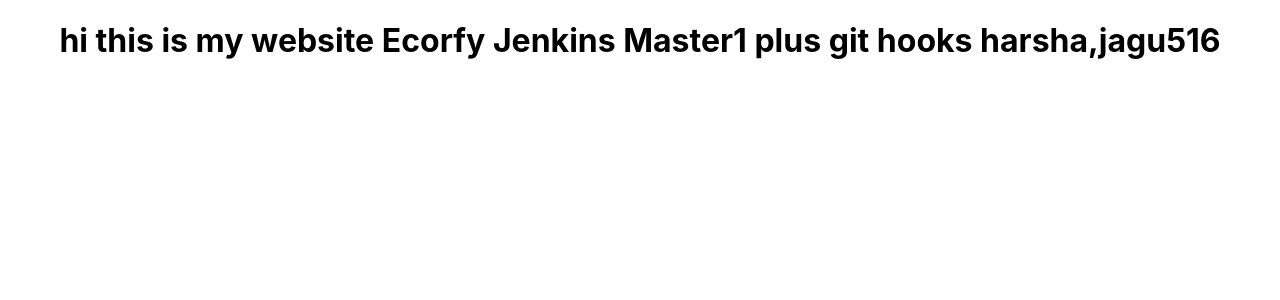
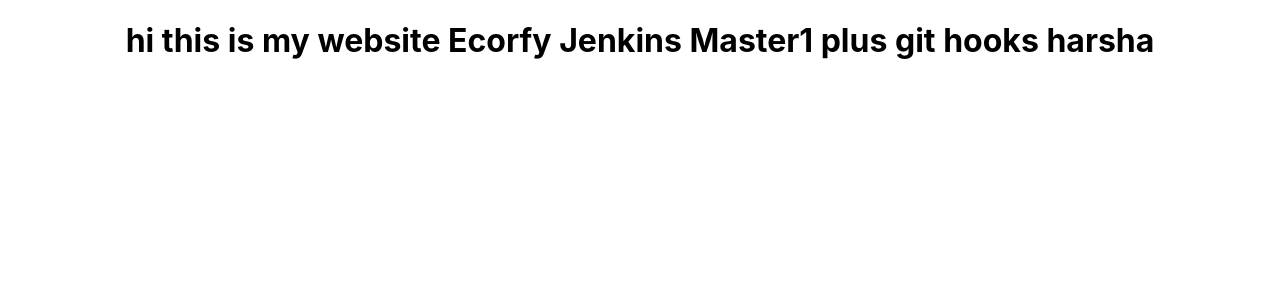
Before and after one commit to codahal/website, a React (Create React App) app: page / in a window 1280 px wide. Shown: the top 300 px of the page. Built offline with nearby package versions, Linux system fonts and the light colour scheme.

Commit message:
smtptest

```diff
--- a/src/App.js
+++ b/src/App.js
@@ -3,7 +3,7 @@ import './App.css';
 function App() {
   return (
     <div className="App">
-      <h1>hi this is my website Ecorfy Jenkins Master1 plus git hooks harsha,jagu516</h1>
+      <h1>hi this is my website Ecorfy Jenkins Master1 plus git hooks harsha</h1>
     </div>
   );
 }
```
